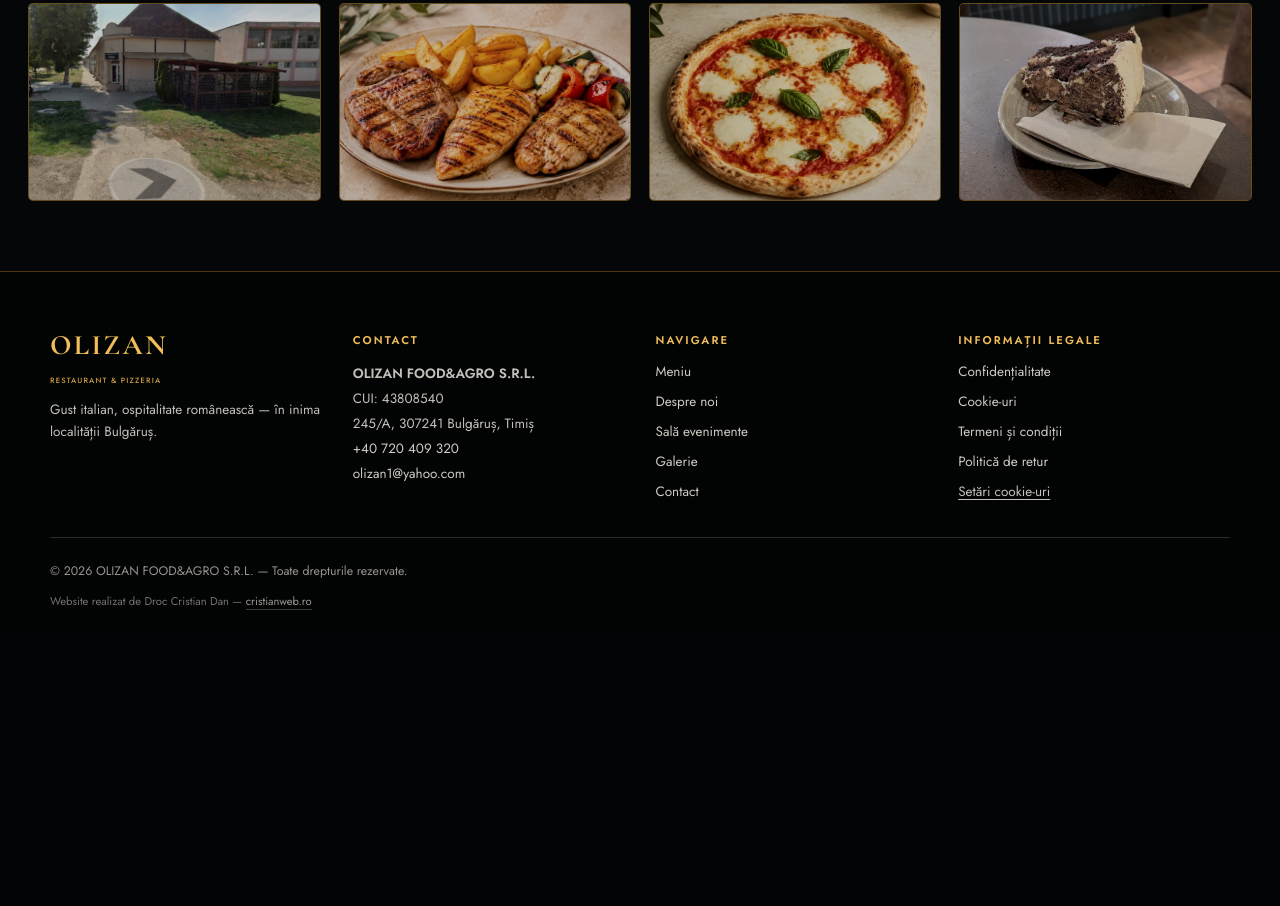
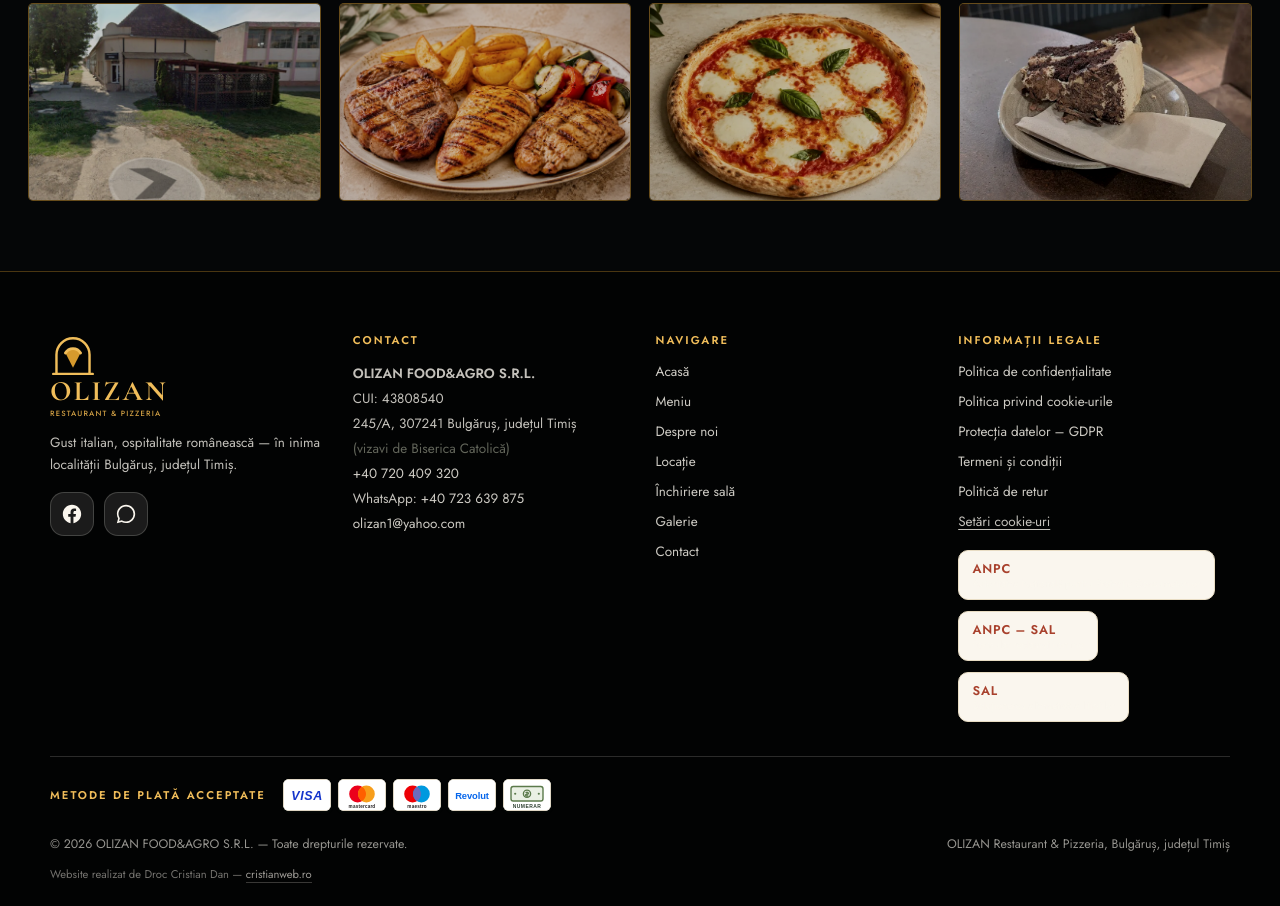
Before and after one commit to OliZan2026/RestaurantOlizan, a website: page index.html in a window 1280 px wide. Shown: the part 2092-2998 px from the top of the page. Before the commit the page ends 2725 px from the top, so only its background shows below. Drawn offline with Linux system fonts and the light colour scheme; no server answers.

Commit message:
Fix: restaurează footerul complet al homepage-ului

```diff
--- a/index.html
+++ b/index.html
@@ -40,7 +40,26 @@
 
   <section class="lux-section lux-section--deep"><div class="lux-wrap"><h2 class="lux-title">Galerie</h2><div class="lux-gallery"><a href="/galerie"><img src="/assets/img/locatie-olizan-bulgarus.jpg" width="1200" height="954" alt="Restaurant OLIZAN Bulgăruș" loading="lazy" decoding="async"></a><a href="/galerie"><img src="/assets/img/categorii/gratare-garnituri.webp" width="1200" height="900" alt="Preparate grill OLIZAN" loading="lazy" decoding="async"></a><a href="/galerie"><img src="/assets/img/produse/pizza-margherita.webp" width="760" height="570" alt="Pizza OLIZAN" loading="lazy" decoding="async"></a><a href="/galerie"><img src="/assets/img/produse/tiramisu.webp" width="760" height="570" alt="Desert OLIZAN" loading="lazy" decoding="async"></a></div></div></section>
 </main>
-<footer class="footer"><div class="wrap"><div class="footer-grid"><div class="footer-brand"><span class="brand-text"><span class="brand-name">OLIZAN</span><br><span class="brand-sub">Restaurant &amp; Pizzeria</span></span><p>Gust italian, ospitalitate românească — în inima localității Bulgăruș.</p></div><div><h4>Contact</h4><address><strong>OLIZAN FOOD&amp;AGRO S.R.L.</strong><br>CUI: 43808540<br>245/A, 307241 Bulgăruș, Timiș<br><a href="tel:+40720409320">+40 720 409 320</a><br><a href="mailto:olizan1@yahoo.com">olizan1@yahoo.com</a></address></div><div><h4>Navigare</h4><ul><li><a href="/meniu">Meniu</a></li><li><a href="/despre">Despre noi</a></li><li><a href="/inchiriere-sala">Sală evenimente</a></li><li><a href="/galerie">Galerie</a></li><li><a href="/contact">Contact</a></li></ul></div><div><h4>Informații legale</h4><ul><li><a href="/politica-de-confidentialitate">Confidențialitate</a></li><li><a href="/politica-cookie">Cookie-uri</a></li><li><a href="/termeni-si-conditii">Termeni și condiții</a></li><li><a href="/politica-retur">Politică de retur</a></li><li><button class="link-btn" type="button" data-cookie-settings>Setări cookie-uri</button></li></ul></div></div><div class="footer-bottom"><p>&copy; <span data-year>2026</span> OLIZAN FOOD&amp;AGRO S.R.L. — Toate drepturile rezervate.</p><p class="footer-credit">Website realizat de Droc Cristian Dan — <a href="https://cristianweb.ro/" target="_blank" rel="noopener noreferrer">cristianweb.ro</a></p></div></div></footer>
+<footer class="footer"><div class="wrap">
+  <div class="footer-grid">
+    <div class="footer-brand">
+      <svg viewBox="0 0 64 64" aria-hidden="true" focusable="false"><path d="M9 55V29a23 23 0 0 1 46 0v26M4.5 55.5h55" fill="none" stroke="#f0bd5a" stroke-width="3.4" stroke-linecap="round"/><path d="M32 47 21.5 26.5a12 12 0 0 1 21 0z" fill="#d69a2d"/><path d="M21.5 26.5a12 12 0 0 1 21 0" fill="none" stroke="#f0bd5a" stroke-width="4" stroke-linecap="round"/></svg>
+      <span class="brand-text"><span class="brand-name">OLIZAN</span><span class="brand-sub">Restaurant &amp; Pizzeria</span></span>
+      <p>Gust italian, ospitalitate românească — în inima localității Bulgăruș, județul Timiș.</p>
+      <div class="footer-social">
+        <a href="https://www.facebook.com/byOliviaZan" target="_blank" rel="noopener noreferrer" aria-label="Pagina de Facebook OLIZAN"><svg viewBox="0 0 24 24" fill="currentColor" aria-hidden="true"><path d="M22 12.06C22 6.5 17.52 2 12 2S2 6.5 2 12.06c0 5 3.66 9.15 8.44 9.94v-7.03H7.9v-2.91h2.54V9.85c0-2.52 1.5-3.91 3.77-3.91 1.09 0 2.24.2 2.24.2v2.46h-1.26c-1.24 0-1.63.78-1.63 1.57v1.89h2.78l-.45 2.91h-2.33V22c4.78-.79 8.44-4.94 8.44-9.94Z"/></svg></a>
+        <a href="https://wa.me/40723639875" target="_blank" rel="noopener noreferrer" aria-label="Scrie-ne pe WhatsApp"><svg viewBox="0 0 24 24" fill="currentColor" aria-hidden="true"><path d="M12.04 2c-5.5 0-9.96 4.46-9.96 9.96 0 1.76.46 3.48 1.34 5L2 22l5.2-1.36a9.9 9.9 0 0 0 4.84 1.24h.01c5.5 0 9.96-4.46 9.96-9.96S17.54 2 12.04 2Zm0 1.8a8.16 8.16 0 1 1 0 16.32 8.2 8.2 0 0 1-4.17-1.14l-.3-.18-3.09.81.82-3-.19-.31a8.16 8.16 0 0 1 6.93-12.5Z"/></svg></a>
+      </div>
+    </div>
+    <div><h4>Contact</h4><address><strong>OLIZAN FOOD&amp;AGRO S.R.L.</strong><br>CUI: 43808540<br>245/A, 307241 Bulgăruș, județul Timiș<br><span class="muted">(vizavi de Biserica Catolică)</span><br><a href="tel:+40720409320">+40 720 409 320</a><br>WhatsApp: <a href="https://wa.me/40723639875" target="_blank" rel="noopener noreferrer">+40 723 639 875</a><br><a href="mailto:olizan1@yahoo.com">olizan1@yahoo.com</a></address></div>
+    <div><h4>Navigare</h4><ul><li><a href="/">Acasă</a></li><li><a href="/meniu">Meniu</a></li><li><a href="/despre">Despre noi</a></li><li><a href="/locatie">Locație</a></li><li><a href="/inchiriere-sala">Închiriere sală</a></li><li><a href="/galerie">Galerie</a></li><li><a href="/contact">Contact</a></li></ul></div>
+    <div><h4>Informații legale</h4><ul><li><a href="/politica-de-confidentialitate">Politica de confidențialitate</a></li><li><a href="/politica-cookie">Politica privind cookie-urile</a></li><li><a href="/protectia-datelor-gdpr">Protecția datelor – GDPR</a></li><li><a href="/termeni-si-conditii">Termeni și condiții</a></li><li><a href="/politica-retur">Politică de retur</a></li><li><button class="link-btn" type="button" data-cookie-settings>Setări cookie-uri</button></li></ul>
+      <div class="anpc-row"><a class="anpc-plate" href="https://anpc.ro/" target="_blank" rel="noopener noreferrer"><strong>ANPC</strong> Autoritatea Națională pentru Protecția Consumatorilor</a><a class="anpc-plate" href="https://eservicii.anpc.ro/" target="_blank" rel="noopener noreferrer"><strong>ANPC – SAL</strong> Formular reclamații online</a><a class="anpc-plate" href="https://anpc.ro/ce-este-sal/" target="_blank" rel="noopener noreferrer"><strong>SAL</strong> Soluționarea alternativă a litigiilor</a></div>
+    </div>
+  </div>
+  <div class="pay-strip"><h4>Metode de plată acceptate</h4><ul class="pay-list"><li><img src="/assets/img/plata/visa.svg" width="48" height="32" alt="Visa" loading="lazy"></li><li><img src="/assets/img/plata/mastercard.svg" width="48" height="32" alt="Mastercard" loading="lazy"></li><li><img src="/assets/img/plata/maestro.svg" width="48" height="32" alt="Maestro" loading="lazy"></li><li><img src="/assets/img/plata/revolut.svg" width="48" height="32" alt="Revolut" loading="lazy"></li><li><img src="/assets/img/plata/numerar.svg" width="48" height="32" alt="Numerar" loading="lazy"></li></ul></div>
+  <div class="footer-bottom"><p>&copy; <span data-year>2026</span> OLIZAN FOOD&amp;AGRO S.R.L. — Toate drepturile rezervate.</p><p>OLIZAN Restaurant &amp; Pizzeria, Bulgăruș, județul Timiș</p><p class="footer-credit">Website realizat de Droc Cristian Dan — <a href="https://cristianweb.ro/" target="_blank" rel="noopener noreferrer">cristianweb.ro</a></p></div>
+</div></footer>
 <div class="floats"><button class="to-top" type="button" aria-label="Înapoi sus">↑</button><a class="float-wa" href="https://wa.me/40723639875" target="_blank" rel="noopener noreferrer" aria-label="Comandă pe WhatsApp">W</a></div>
 <section class="cookie" id="cookie-banner" aria-label="Setări privind cookie-urile"><h2>Folosim cookie-uri</h2><p>Folosim cookie-uri strict necesare pentru funcționarea site-ului. Detalii în <a href="/politica-cookie">Politica privind cookie-urile</a>.</p><div class="cookie-prefs" id="cookie-prefs"><div class="cookie-opt is-locked"><input type="checkbox" id="cookie-necesare" checked disabled><label for="cookie-necesare"><strong>Strict necesare</strong><span>Necesare funcționării site-ului.</span></label></div><div class="cookie-opt"><input type="checkbox" id="cookie-harti"><label for="cookie-harti"><strong>Hartă Google Maps</strong><span>Permite afișarea hărții în pagină.</span></label></div><div class="cookie-opt"><input type="checkbox" id="cookie-analitice"><label for="cookie-analitice"><strong>Statistici de trafic</strong><span>Opționale.</span></label></div></div><div class="cookie-actions"><button class="btn btn--olive btn--sm" type="button" id="cookie-accept">Accept toate</button><button class="btn btn--ghost btn--sm" type="button" id="cookie-reject">Refuz opționale</button><button class="btn btn--ghost btn--sm" type="button" id="cookie-custom" aria-expanded="false" aria-controls="cookie-prefs">Personalizează</button><button class="btn btn--primary btn--sm" type="button" id="cookie-save">Salvează</button></div></section>
 <script src="/data/menu.js"></script><script src="/assets/js/site.js" defer></script><script src="/assets/js/pwa.js" defer></script>
```
